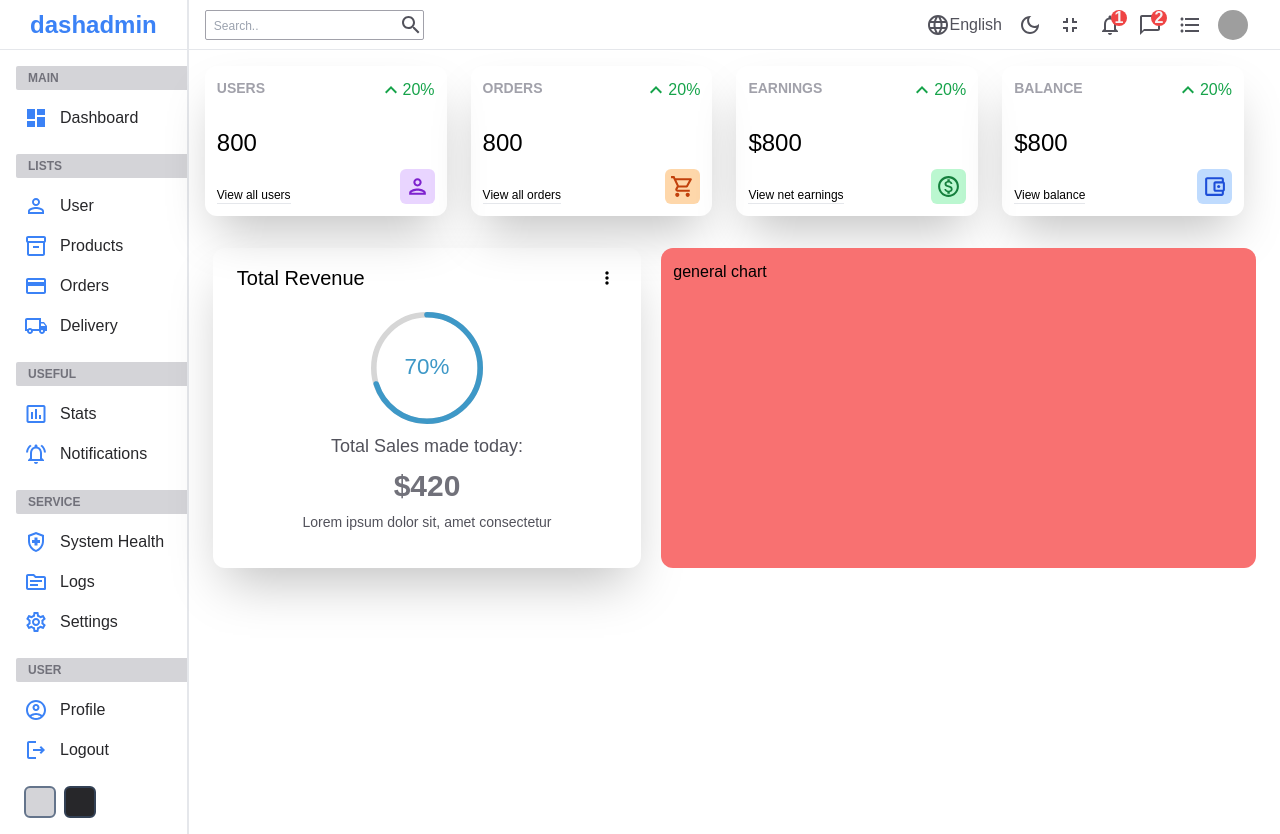
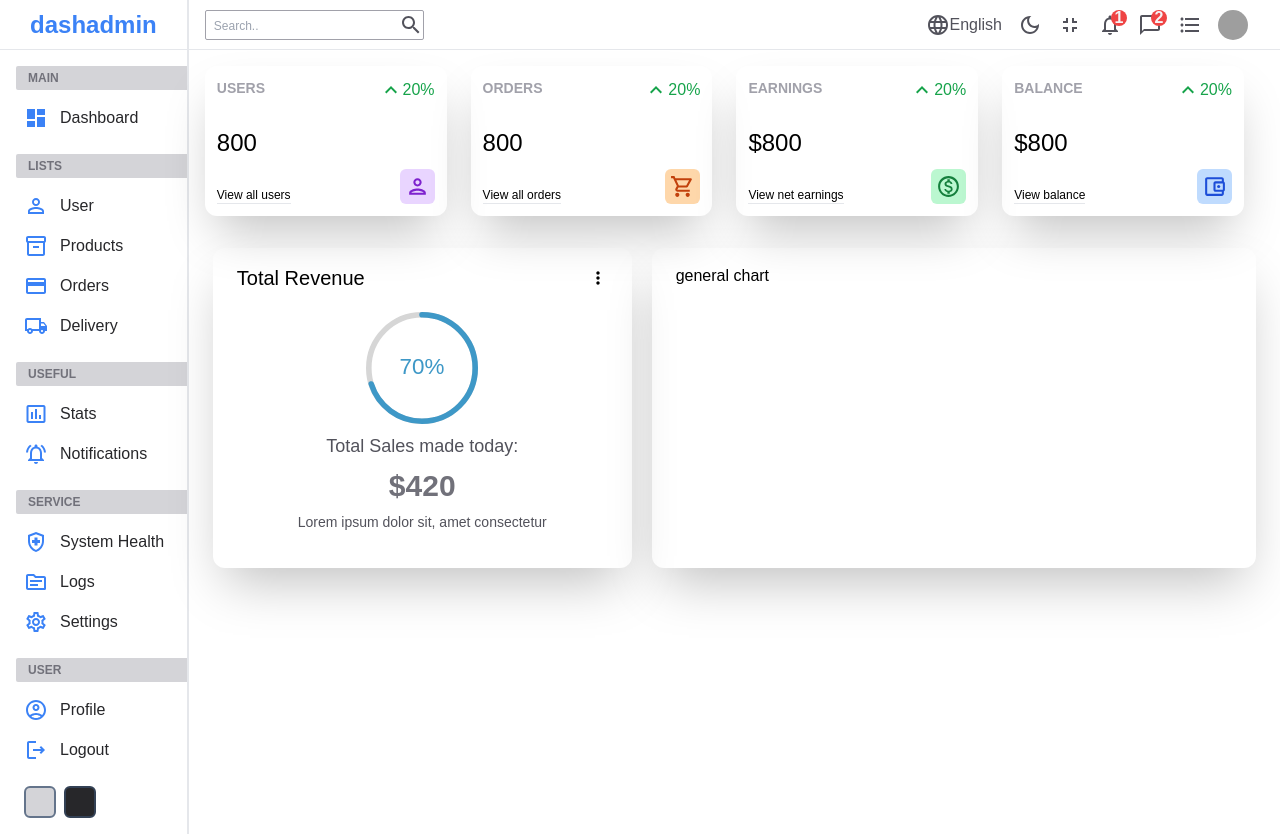
Before and after one commit to cbarcinas/admin-panel, a React (Create React App) app: page / in a window 1280 px wide. Built offline with nearby package versions, Linux system fonts and the light colour scheme; grey boxes are pictures that could not be loaded.

Commit message:
udpated styles

```diff
--- a/src/components/FeaturedChart.js
+++ b/src/components/FeaturedChart.js
@@ -4,7 +4,7 @@ import 'react-circular-progressbar/dist/styles.css';
 
 const FeaturedChart = () => {
   return (
-    <div className=" flex-[2] rounded-xl px-6 py-4 font-Nunito shadow-2xl">
+    <div className=" flex-[2] rounded-xl px-6 py-4 shadow-2xl">
       {/* Top */}
       <div className="flex items-center justify-between">
         <h1 className="text-xl">Total Revenue</h1>
--- a/src/components/GeneralChart.js
+++ b/src/components/GeneralChart.js
@@ -2,7 +2,7 @@ import React from 'react';
 
 const GeneralChart = () => {
   return (
-    <div className=" flex-[3] rounded-xl bg-red-400 p-3">
+    <div className=" flex-[3] rounded-xl px-6 py-4 shadow-2xl">
       <h1>general chart</h1>
     </div>
   );
```
